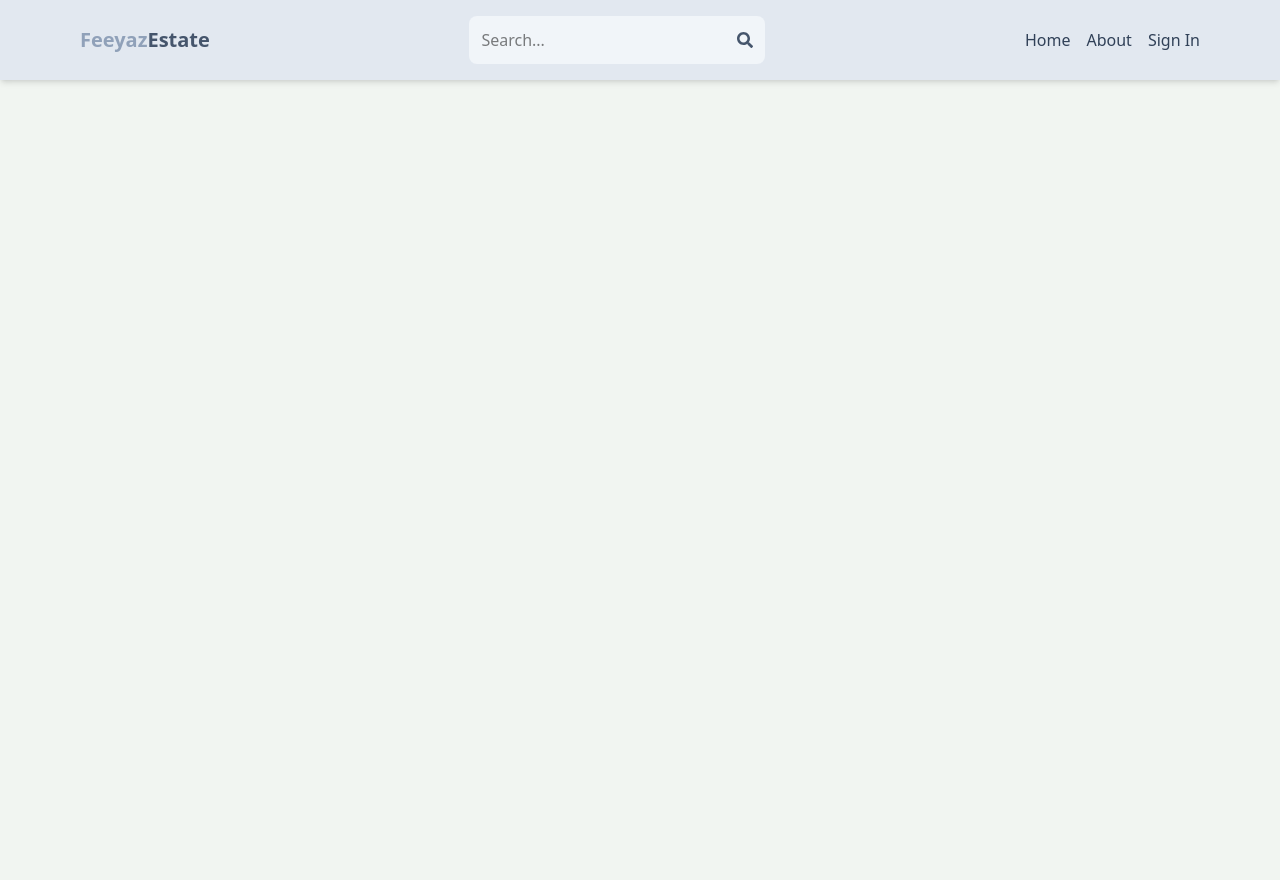
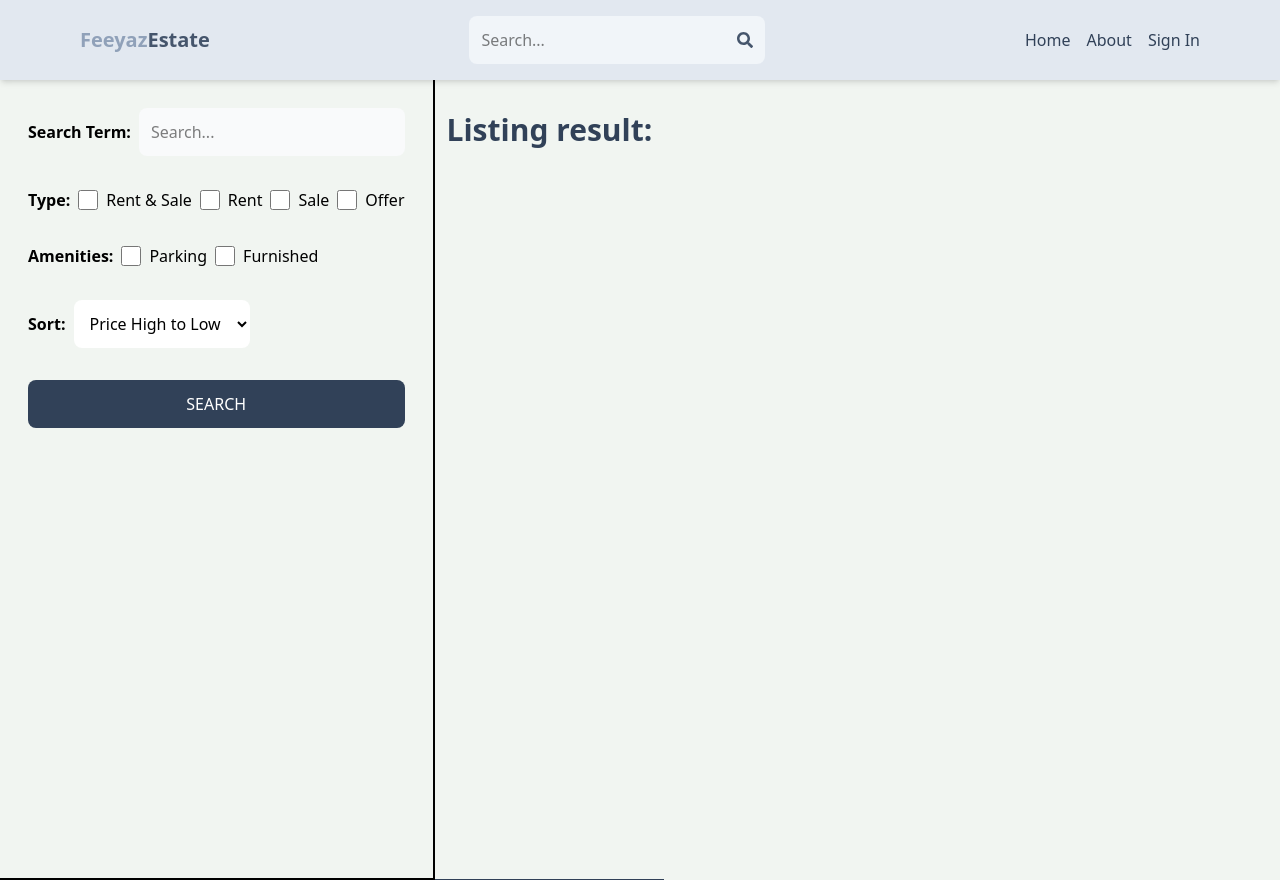
Before and after one commit to HafeezIlias/FeeyazEstate-with-MERN-Tailwind-CSS, a React (Vite) app in the folder client/: page /search in a window 1280 px wide. Before the commit the page ends 800 px from the top, so only its background shows below. Built offline with nearby package versions, Linux system fonts and the light colour scheme; no server answers.

Commit message:
Create search page UI

```diff
--- a/client/src/App.jsx
+++ b/client/src/App.jsx
@@ -10,6 +10,7 @@ import PrivateRoute from "./components/PrivateRoute.jsx";
 import CreateListing from "./pages/CreateListing.jsx";
 import UpdateListing from "./pages/UpdateListing.jsx";
 import Listing from "./pages/Listing.jsx";
+import Search from "./pages/Search.jsx";
 export default function App() {
   return (
     <BrowserRouter>
@@ -20,6 +21,7 @@ export default function App() {
         <Route path="/sign-up" element={<SignUp />} />
         <Route path="/about" element={<About />} />
         <Route path="/listing/:listingId" element={<Listing />} />
+        <Route path="/search" element={<Search />}></Route>
         <Route element={<PrivateRoute/>}>
           <Route path="/profile" element={<Profile/>} />
           <Route path="/create-listing" element={<CreateListing/>} />
--- /dev/null
+++ b/client/src/pages/Search.jsx
@@ -0,0 +1,61 @@
+import React from "react";
+
+export default function Search() {
+  return (
+    <div className="flex flex-col md:flex-row">
+      <div className="p-7 border-b-2 md:border-r-2 md:min-h-screen">
+        <form className="flex flex-col gap-8">
+            <div className="flex items-center gap-2">
+                <label className="whitespace-nowrap font-semibold">Search Term:</label>
+                <input type="text" id="searchTerm"
+                placeholder="Search..."
+                className=" rounded-lg p-3 w-full bg-gray-50"/>
+            </div>
+            <div className="flex gap-2 flex-wrap items-center">
+                <label className="font-semibold">Type:</label>
+                <div className="flex gap-2">
+                    <input type="checkbox" id="all" className="w-5" />
+                    <span>Rent & Sale</span>
+                </div>
+                <div className="flex gap-2">
+                    <input type="checkbox" id="Rent" className="w-5" />
+                    <span>Rent</span>
+                </div>
+                <div className="flex gap-2">
+                    <input type="checkbox" id="Sale" className="w-5" />
+                    <span>Sale</span>
+                </div>
+                <div className="flex gap-2">
+                    <input type="checkbox" id="offer" className="w-5" />
+                    <span>Offer</span>
+                </div>
+            </div>
+            <div className="flex gap-2 flex-wrap items-center">
+                <label className="font-semibold">Amenities:</label>
+                <div className="flex gap-2">
+                    <input type="checkbox" id="all" className="w-5" />
+                    <span>Parking</span>
+                </div>
+                <div className="flex gap-2">
+                    <input type="checkbox" id="Rent" className="w-5" />
+                    <span>Furnished</span>
+                </div>
+            </div>
+            <div className="flex items-center gap-2">
+                <label className="font-semibold">Sort:</label>
+                <select id="sort_order" className="bg-white rounded-lg p-3">
+                    <option value="">Price High to Low</option>
+                    <option value="">Price Low to High</option>
+                    <option value="">Latest</option>
+                    <option value="">Oldest</option>
+                </select>
+            </div>
+            <button className="bg-slate-700 text-white rounded-lg p-3 uppercase hover:opacity-95">Search</button>
+        </form>
+      </div>
+      <div className="text-3xl font-semibold border-b p-3 text-slate-700 mt-5">
+        <h1>Listing result:</h1>
+      </div>
+    </div>
+  );
+}
```
